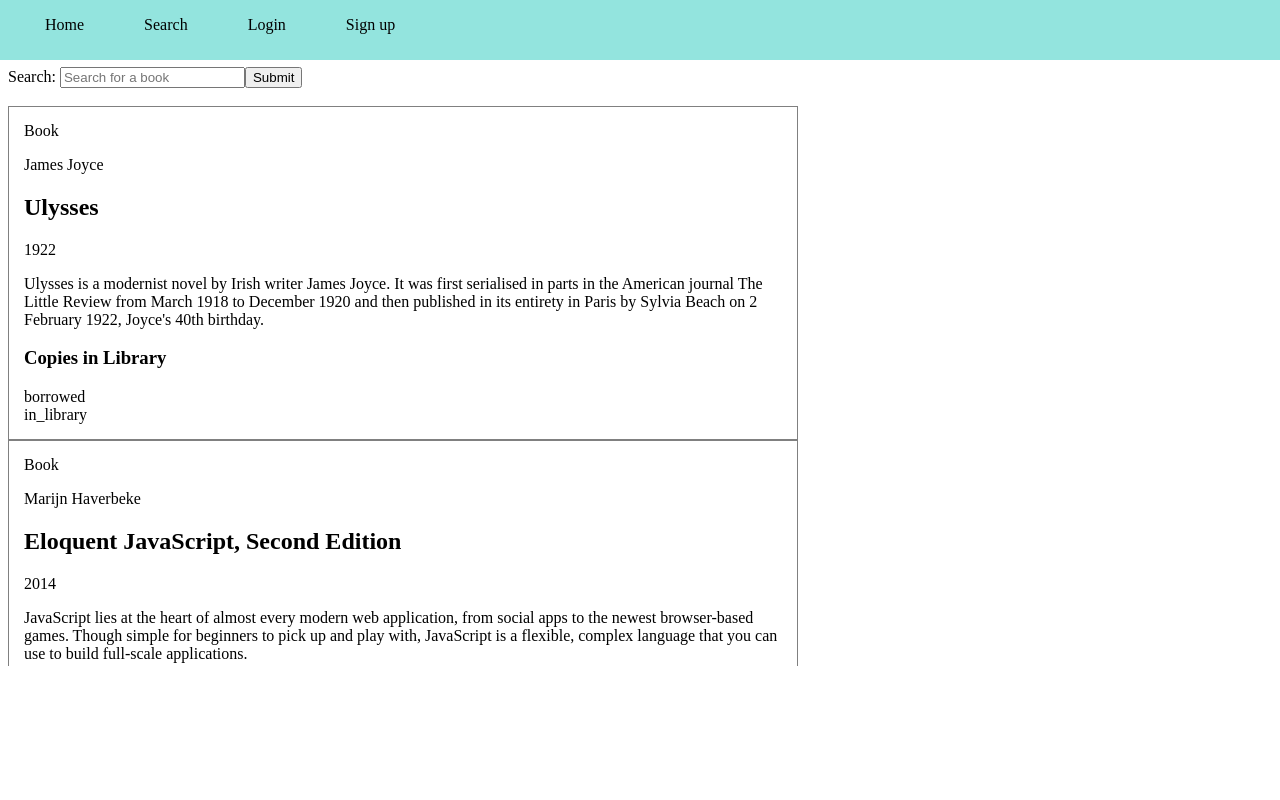
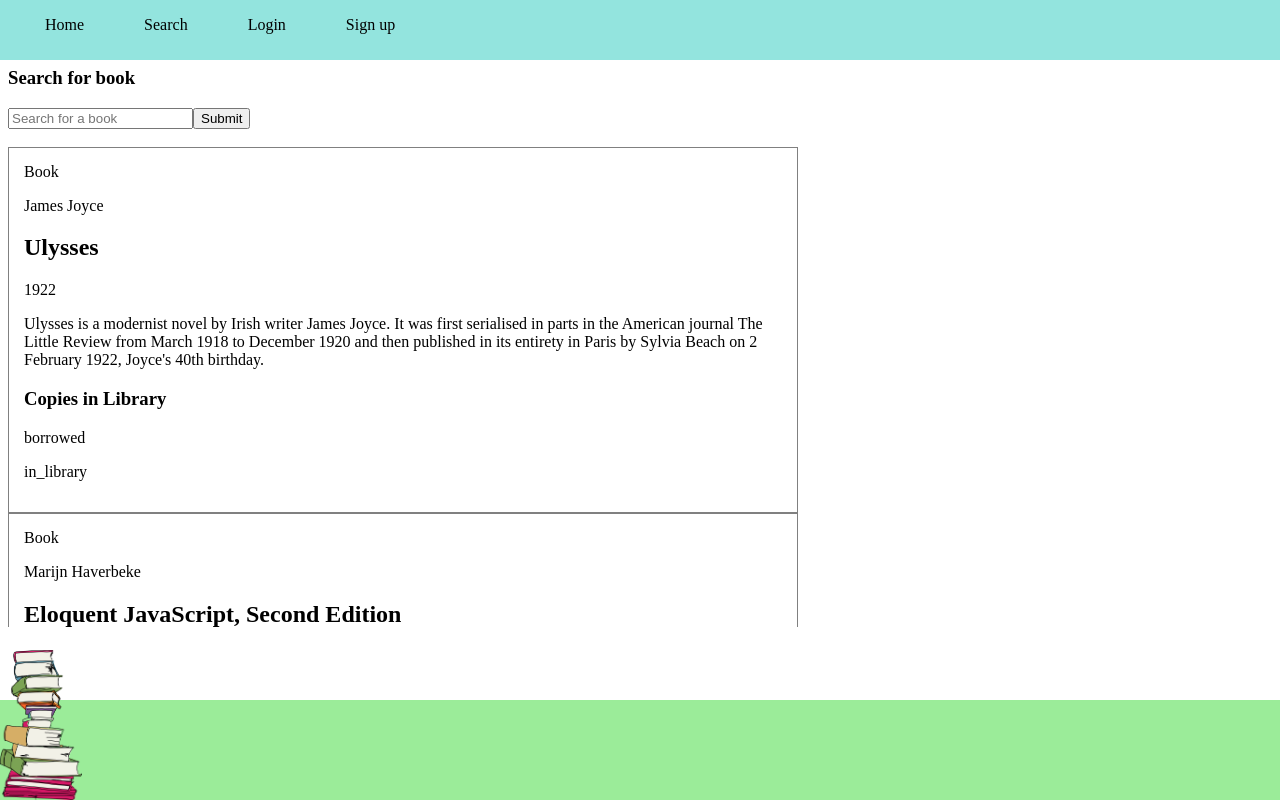
Before and after one commit to cat-rivers/react_library, a React (Create React App) app in the folder awesome_library/: page /search in a window 1280 px wide. Built offline with nearby package versions, Linux system fonts and the light colour scheme; data requests are answered from the project's data file.

Commit message:
add small changes to search and delete bookContainer

```diff
--- a/awesome_library/src/components/BookCard.js
+++ b/awesome_library/src/components/BookCard.js
@@ -14,9 +14,7 @@ const BookCard = ({ book }) => (
     </div>
     <div className="bookStatus">
       <h3>Copies in Library</h3>
-      {book.copies.map(copy => (
-        <BookCopyCard status={copy.status} />
-      ))}
+      <BookCopyCard copies={book.copies} />
     </div>
   </div>
 );
--- a/awesome_library/src/components/BookCopyCard.js
+++ b/awesome_library/src/components/BookCopyCard.js
@@ -1,7 +1,9 @@
-const BookCopyCard = ({ status }) => {
+const BookCopyCard = ({ copies }) => {
   return (
     <>
-      <div>{status}</div>
+      {copies.map((copy) =>
+        copy ? <p>{copy.status}</p> : <p> copy info not available</p>
+      )}
     </>
   );
 };
--- a/awesome_library/src/components/Login.js
+++ b/awesome_library/src/components/Login.js
@@ -1,7 +1,13 @@
 const Login = () => {
-    return (
-        <h3>Placeholder</h3>
-    )
-}
+  return (
+    <>
+      <br />
+      <br />
+      <br />
+      <br />
+      <h3>Placeholder</h3>
+    </>
+  );
+};
 
-export default Login
+export default Login;
--- a/awesome_library/src/components/Scroll.js
+++ b/awesome_library/src/components/Scroll.js
@@ -1,11 +1,9 @@
-import React from "react"
+import React from "react";
 
 const Scroll = (props) => {
-    return(
-        <div style={{overflowY: "scroll", height: "70vh"}}>
-            {props.children}
-        </div>
-    )
-}
+  return (
+    <div style={{ overflowY: "scroll", height: "60vh" }}>{props.children}</div>
+  );
+};
 
 export default Scroll;
--- a/awesome_library/src/components/Search.css
+++ b/awesome_library/src/components/Search.css
@@ -1,34 +1,2 @@
-.navbar {
-    background-color: rgb(147, 228, 222);
-    position: absolute;
-    top: 0;
-    left: 0;
-    right: 0;
-    height:60px;
+.search-section {
 }
-.menuitem {
-    display: inline-block;
-    margin: 20px;
-}
-
-.bodyContainer {
-    margin-top: 100px;
-    max-height: 100px;
-    padding-left: 200px;
-}
-
-.footer {
-    background-color: rgb(155, 236, 153);
-    position: absolute;
-    bottom: 0;
-    left: 0;
-    right: 0;
-    height:100px;
-}
-
-.footer img {
-    position: absolute;
-    bottom: 0;
-    left: 0;
-    height: 150px;
-}
--- a/awesome_library/src/components/Search.js
+++ b/awesome_library/src/components/Search.js
@@ -1,6 +1,7 @@
 import React, { useState } from "react";
 import Scroll from "./Scroll";
 import SearchList from "./SearchList";
+import "./Search.css";
 
 function Search({ bookDetails }) {
   const [searchField, setSearchField] = useState("");
@@ -26,35 +27,31 @@ function Search({ bookDetails }) {
     setSearchField(e.target.value);
   };
 
-  const handleClick = (e) => {
+  const handleSubmit = (e) => {
     e.preventDefault();
     setSearchGo(searchField);
   };
 
   return (
-    <section>
+    <section className="search-section">
       <div>
         <h2>Search</h2>
       </div>
-      <form
-        onSubmit={() => {
-          console.log("miau");
-        }}
-      >
-        <label> Search: </label>
+      <form onSubmit={handleSubmit}>
+        <h3> Search for book </h3>
         <input
           type="search"
           placeholder="Search for a book"
           onChange={handleChange}
         />
-        <button type="submit" onClick={handleClick}>
-          {" "}
-          Submit{" "}
-        </button>
+        <button type="submit"> Submit </button>
       </form>
       <br />
       {searchList()}
       <br />
+      <div className="footer">
+        <img src={require("./book.png")} alt="Book image" />
+      </div>
     </section>
   );
 }
```
Also changed, not shown: awesome_library/src/components/BookContainer.js (deleted, +0 -24 lines), awesome_library/src/components/SearchList.js (+7 -10 lines).
